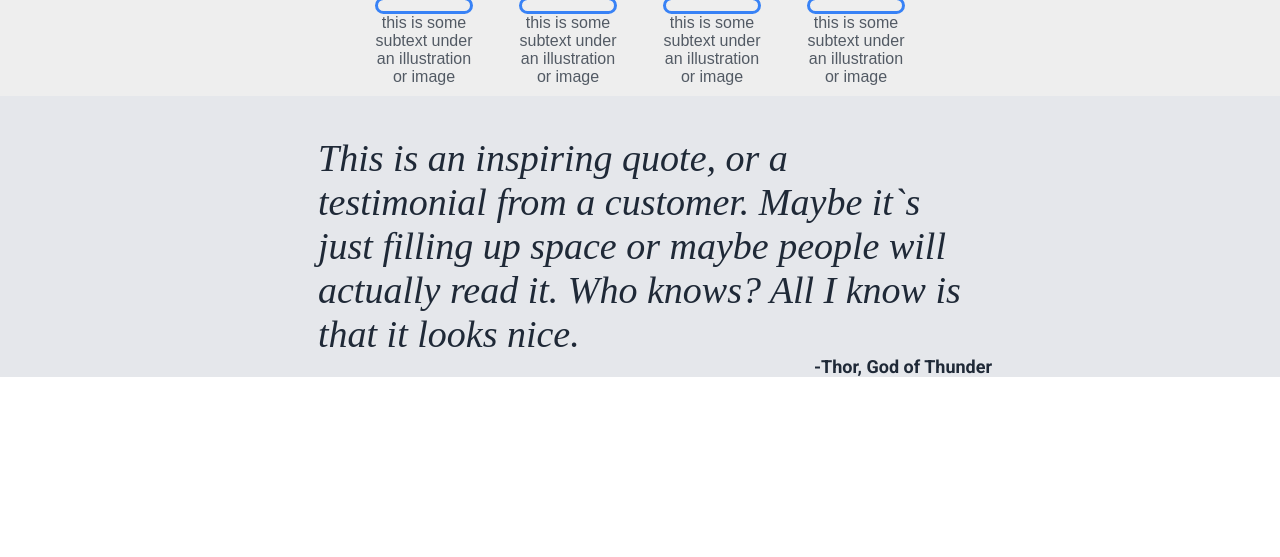
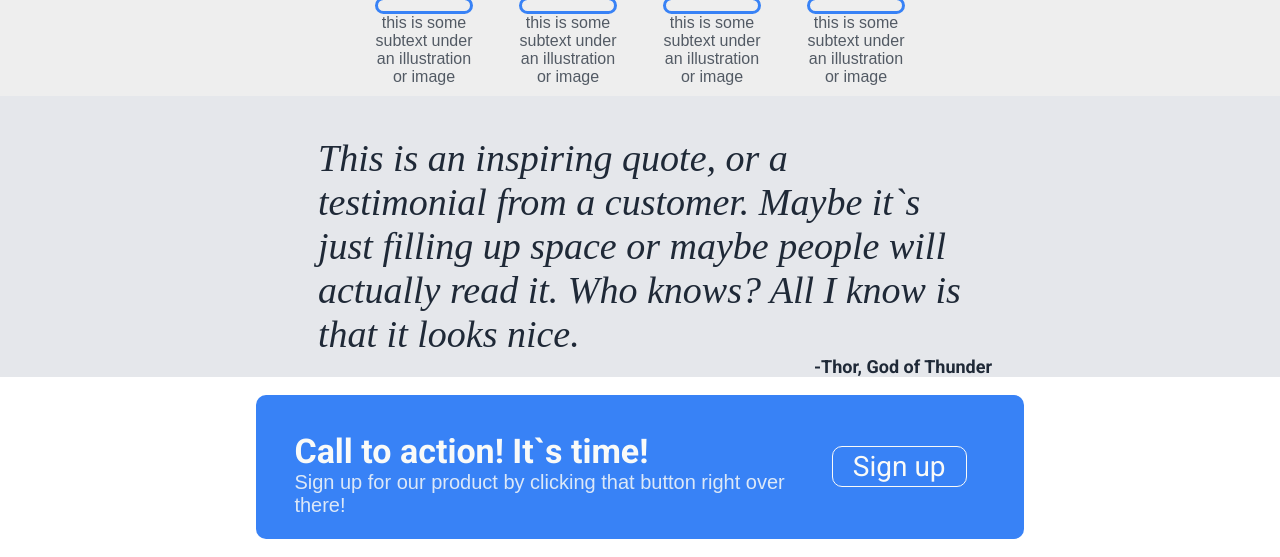
Before and after one commit to rAlprazolam/Project-Landing-Page, a plain HTML site: page index.html in a window 1280 px wide. Shown: the part 423-980 px from the top of the page. Drawn offline with Linux system fonts and the light colour scheme.

Commit message:
Add style footer. Finish version 1.0

```diff
--- a/index.html
+++ b/index.html
@@ -92,6 +92,17 @@
     </div>
 
     <footer>
+        <div class="inner">
+            <div class="inner-text">
+                <dix class="text">
+                    <div class="header">Call to action! It`s time!</div>
+                    <div class="info">Sign up for our product by clicking that button right over there!</div>
+                </dix>
+                <div class="sign-up">
+                    <button>Sign up</button>
+                </div>
+            </div>
+        </div>
     </footer>
 </body>
 </html>
--- a/style.css
+++ b/style.css
@@ -279,3 +279,74 @@ footer {
     justify-content: center;
     align-items: center;
 }
+
+footer .inner {
+    width: 60%;
+    height: 80%;
+    background-color: #3882f6;
+    border-radius: 10px;
+
+    display: flex;
+    justify-content: center;
+    align-items: center;
+}
+
+.inner-text {
+    width: 90%;
+    height: 70%;
+
+    display: flex;
+}
+
+.inner-text .text {
+    flex: 70%;
+
+    display: flex;
+    flex-direction: column;
+    justify-content: space-around;
+}
+
+.inner-text .sign-up {
+    flex: 20%;
+
+    display: flex;
+    align-items: center;
+    justify-content: center;
+}
+
+.text .header {
+    flex: 40%;
+    color: #f9faf8;
+    font-family: "Roboto", sans-serif;
+    font-weight: bold;
+    font-size: 34px;
+
+    display: flex;
+    align-items: flex-end;
+}
+
+.text .info {
+    flex: 20%;
+    color: #f9faf8;
+    opacity: .85;
+    font-size: 20px;
+    font-family: sans-serif;
+}
+
+.sign-up button {
+    border: 1px solid #f9faf8;
+    border-radius: 10px;
+    background-color: #3882f6;
+    color: #f9faf8;
+    font-family: "Roboto", sans-serif;
+    font-size: 28px;
+    padding: 3px 20px;
+    transition: .3s;
+}
+
+.sign-up button:hover {
+    background-color: #2766cc;
+    cursor: pointer;
+    /* offset-x | offset-y | blur-radius | color */
+    box-shadow: 3px 3px 10px #2766cc;
+}
```
